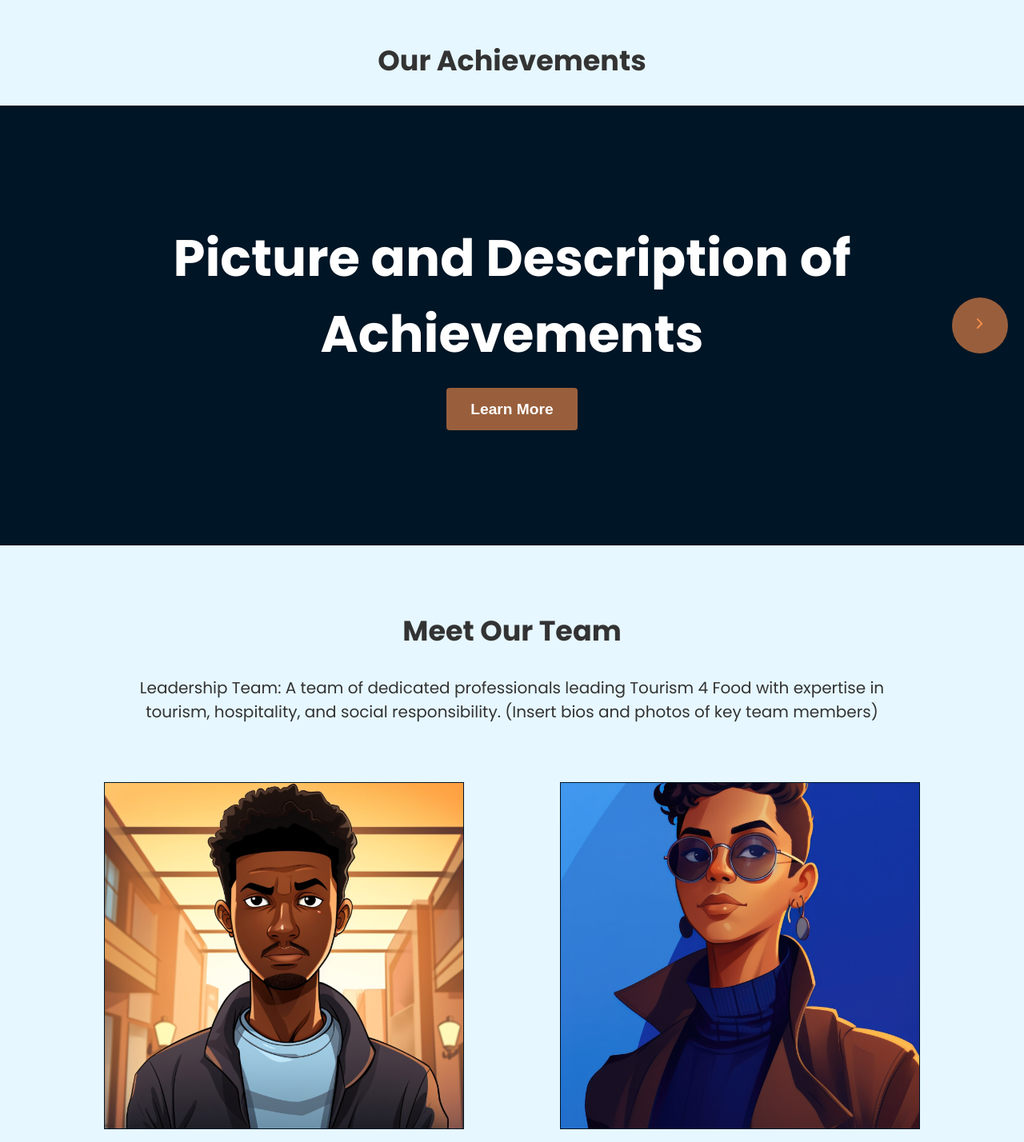
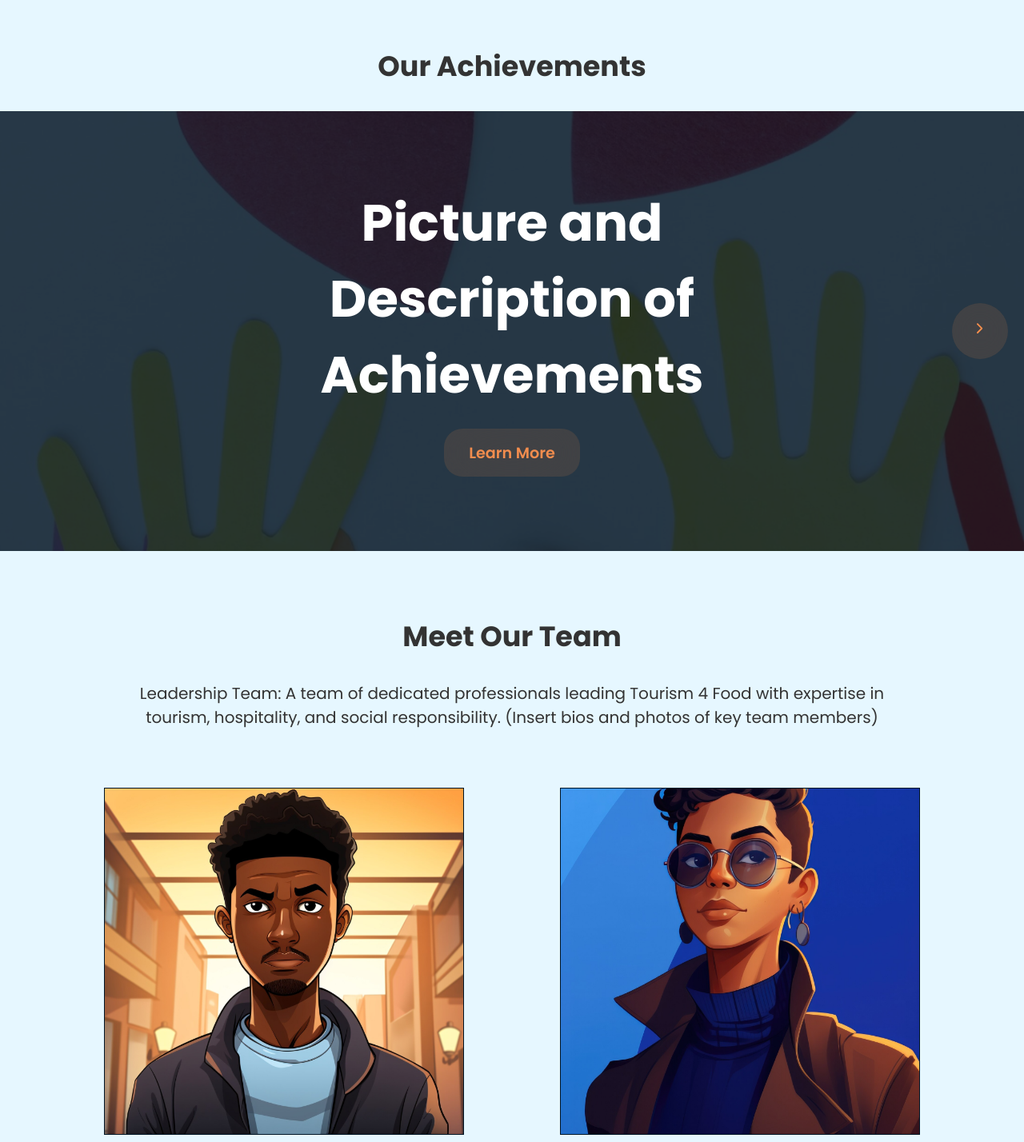
Before and after one commit to D-roid-Technologies/Tourism-4-food, a React (Create React App) app: page /about-us in a window 1280 px wide. Shown: the part 2120-3548 px from the top of the page at 80% size. Built offline with nearby package versions, Linux system fonts and the light colour scheme; no server answers.

Commit message:
added banner image on the our achievement section of the about us page

```diff
--- a/src/App/UI/Pages/aboutus/AboutUs.css
+++ b/src/App/UI/Pages/aboutus/AboutUs.css
@@ -128,19 +128,33 @@ span {
 
 /* ----------------------------- */
 .about__achievements__section {
-  display: flex;
-  align-items: center;
-  justify-content: center;
-  position: relative;
+  height: 550px;
+  width: 100%;
+  background: url(../../../Assets/Images/our__achievements.png) no-repeat center;
+  background-size: cover;
+  -webkit-background-size: cover;
+  -moz-background-size: cover;
+  -o-background-size: cover;
+  -ms-background-size: cover;
+  background-attachment: fixed;
 }
 
+.about__achievements__section .cover {
+  height: 100%;
+  width: 100%;
+  padding: 0 20px;
+  background-color: #001525d7;
+  display: flex;
+  justify-content: center;
+  align-items: center;
+}
 .center__content {
   display: flex;
   flex-direction: column;
   align-items: center;
   justify-content: center;
   text-align: center;
-  width: 80%;
+  width: 60%;
 }
 
 .learn-more-button {
--- a/src/App/UI/Pages/aboutus/AboutUs.tsx
+++ b/src/App/UI/Pages/aboutus/AboutUs.tsx
@@ -150,18 +150,8 @@ const AboutUs: React.FC = () => {
         <div className="about__achievements">
           <h2>Our Achievements</h2>
         </div>
-        <section
-          className="p-5 about__achievements__section"
-          style={{
-            width: "100%",
-            backgroundColor: "#001525",
-            height: "550px",
-            display: "flex",
-            alignItems: "center",
-            justifyContent: "center",
-            padding: "0 20px",
-          }}
-        >
+        <section className="about__achievements__section">
+          <div className="cover">
             <div className="center__content">
               <span>Picture and Description of Achievements</span>
               <Button
@@ -185,6 +175,7 @@ const AboutUs: React.FC = () => {
                 <IoIosArrowForward />{" "}
               </Button>
             </div>
+          </div>
         </section>
         <div className="about__achievements">
           <h2>Meet Our Team</h2>
@@ -207,8 +198,12 @@ const AboutUs: React.FC = () => {
                       src={team.teamImage}
                       alt={team.teamName}
                     />
-                    <h2 style={{ color: "#333333" }}>{team.teamName}</h2>
-                    <p style={{ color: "#666666" }}>{team.teamPosition}</p>
+                    <h2 className="mt-3" style={{ color: "#333333" }}>
+                      {team.teamName}
+                    </h2>
+                    <p style={{ color: "#666666", marginTop: "-6px" }}>
+                      {team.teamPosition}
+                    </p>
                   </div>
                 </div>
               );
@@ -230,7 +225,7 @@ const AboutUs: React.FC = () => {
               {/* Display partner logos and links */}
             </h4>
             <div className="button__group mt-5">
-              <Button label="Become An Partners" />
+              <Button label="Become a Partners" />
             </div>
           </div>
         </div>
--- a/src/App/UI/components/lite__button/Buton.css
+++ b/src/App/UI/components/lite__button/Buton.css
@@ -1,3 +1,5 @@
+@import url("https://fonts.googleapis.com/css2?family=Merriweather:ital,wght@0,300;0,400;0,700;0,900;1,300;1,400;1,700;1,900&family=Poppins:ital,wght@0,100;0,200;0,300;0,400;0,500;0,600;0,700;0,800;0,900;1,100;1,200;1,300;1,400;1,500;1,600;1,700;1,800;1,900&display=swap");
+
 .button {
   padding: 0.8em 1.6em;
   font-size: 1.2rem;
@@ -6,6 +8,7 @@
   border: none;
   font-weight: 600;
   border-radius: 4px;
+  font-family: "Poppins", sans-serif;
   cursor: pointer;
   transition: 0.3s ease;
 }
@@ -21,8 +24,14 @@
 }
 
 /* Blur variant */
-.button--blur {
-  background-color: rgba(255, 145, 77, 0.6);
-  backdrop-filter: blur(10px);
-  color: #fff;
+.button__blur {
+  background-color: rgba(255, 145, 77, 0.127);
+  backdrop-filter: blur(35px);
+  color: #f28d4e;
+  border-radius: 23px;
 }
+
+.button__blur:hover {
+  background-color: rgba(255, 145, 77, 0.127);
+  transform: scale(1.05);
+}
--- a/src/App/UI/components/lite__button/Button.tsx
+++ b/src/App/UI/components/lite__button/Button.tsx
@@ -37,7 +37,7 @@ const Button: React.FC<ButtonProps> = ({
   };
 
   const buttonClass = `button ${
-    variant === "blur" ? "button--blur" : ""
+    variant === "blur" ? "button__blur" : ""
   } ${className}`;
 
   return href ? (
```
Also changed, not shown: src/App/Assets/Images/our__achievements.png (added). Lines whose indentation alone changed are shown as unchanged.
